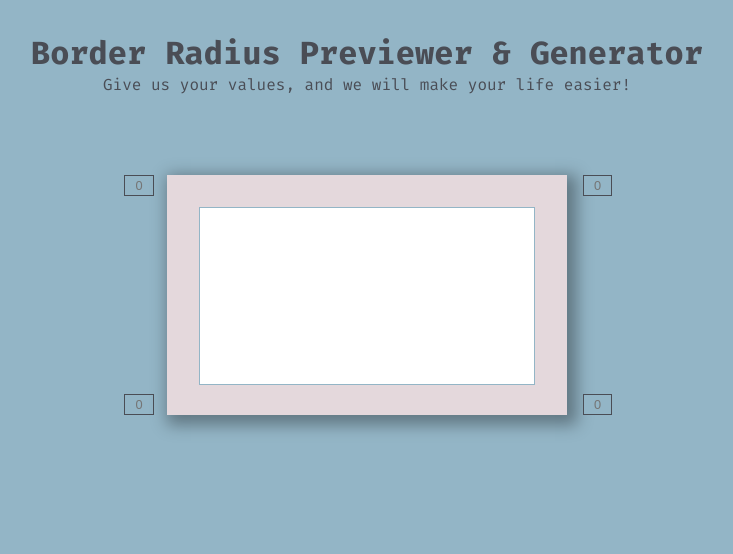
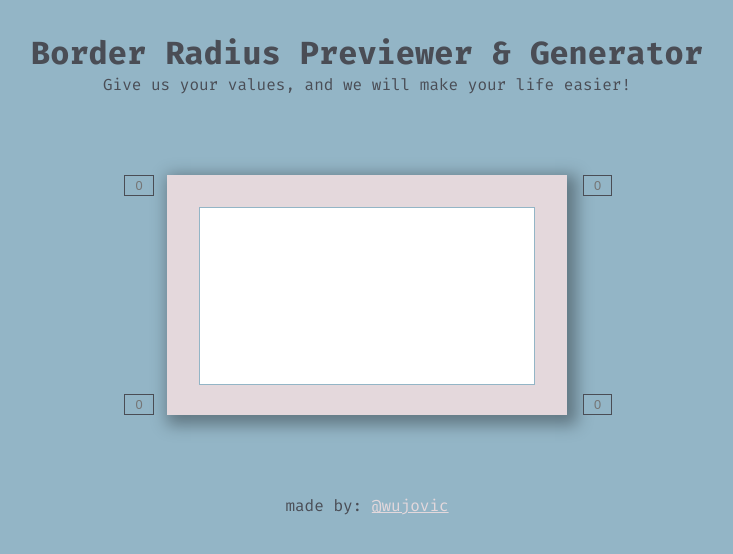
Before and after one commit to wujovic/brdr-rad-gen, a React (Create React App) app: page / in a window 1280 px wide. Shown: the top 554 px of the page, without its empty margins (273-1006 px from the left). Built offline with nearby package versions, Linux system fonts and the light colour scheme.

Commit message:
Project done

```diff
--- a/src/App.tsx
+++ b/src/App.tsx
@@ -1,4 +1,5 @@
 import React from 'react';
+import Credits from './components/Credits';
 import Heading from './components/Heading';
 import PreviewBox from './components/PreviewBox';
 
@@ -7,6 +8,7 @@ export default function App() {
     <div id="app">
       <Heading />
       <PreviewBox />
+      <Credits />
     </div>
   )
 }
--- /dev/null
+++ b/src/components/Credits.tsx
@@ -0,0 +1,11 @@
+export default function Credits() {
+    return (
+        <div style={{
+            marginBottom: '1rem'
+        }}>
+            <p>made by: <a style={{
+                color: '#E4D8DC'
+            }} href="https://github.com/wujovic" target="_blank" rel="noreferrer">@wujovic</a></p>
+        </div>
+    )
+}
--- a/src/components/PreviewBox.tsx
+++ b/src/components/PreviewBox.tsx
@@ -2,10 +2,10 @@ import { useState } from "react"
 
 export default function PreviewBox() {
 
-    const [topLeftBorderNum, setTopLeftBorderNum] = useState();
-    const [bottomLeftBorderNum, setBottomLeftBorderNum] = useState();
-    const [topRightBorderNum, setTopRightBorderNum] = useState();
-    const [bottomRightBorderNum, setBottomRightBorderNum] = useState();
+    const [topLeftBorderNum, setTopLeftBorderNum] = useState("");
+    const [bottomLeftBorderNum, setBottomLeftBorderNum] = useState("");
+    const [topRightBorderNum, setTopRightBorderNum] = useState("");
+    const [bottomRightBorderNum, setBottomRightBorderNum] = useState("");
 
     function handleTopLeftChange(event: any) {
         setTopLeftBorderNum(event.target.value);
```
